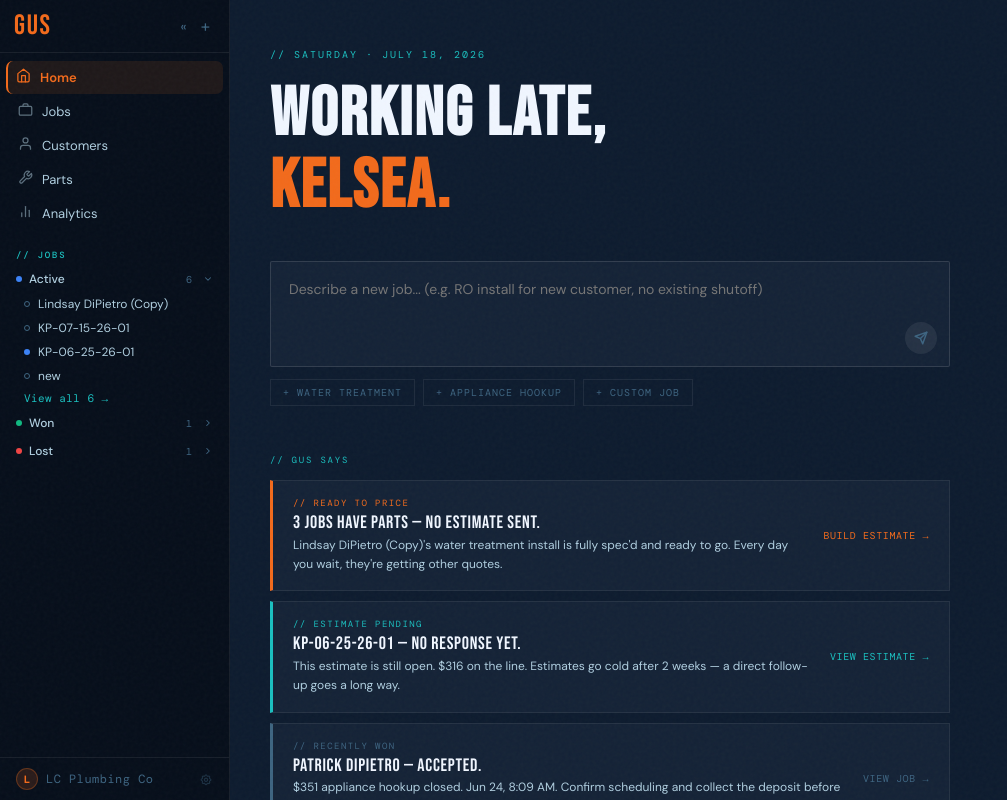
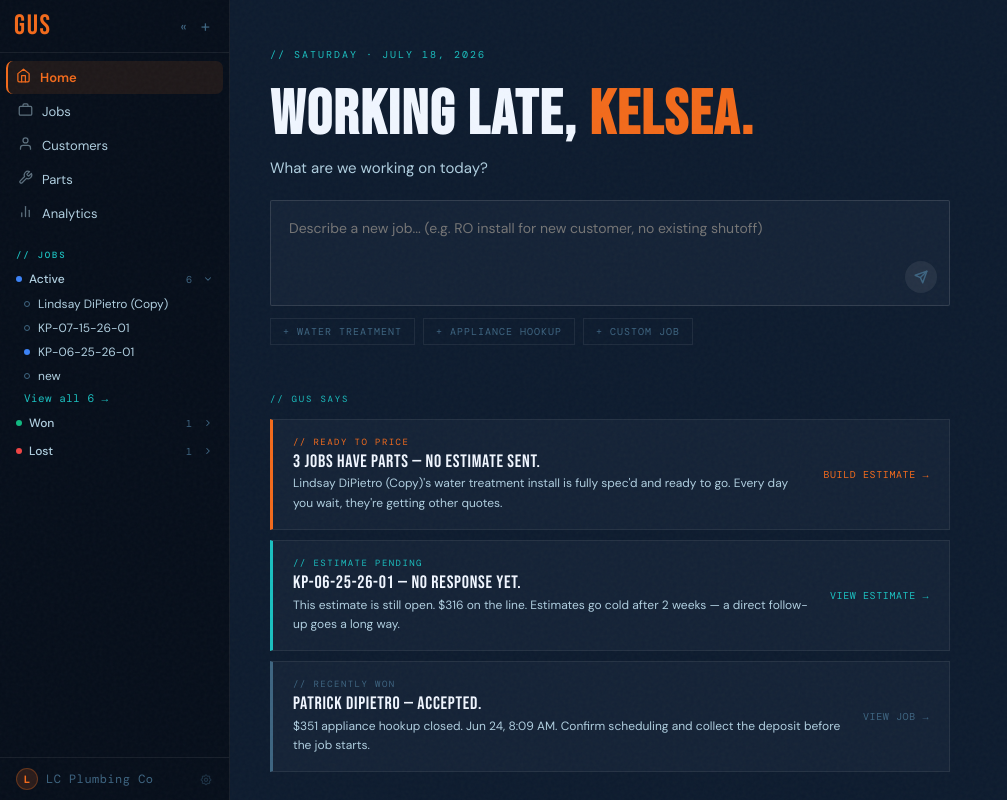
Before and after one commit to ldipietro19/gus-prototype, a Next.js app: page / in a window 1280 px wide. Shown: the whole page, without its empty margins (0-1007 px from the left). Built offline with nearby package versions, Linux system fonts and the light colour scheme.

Commit message:
home: one-line greeting + what are we working on

```diff
--- a/app/page.tsx
+++ b/app/page.tsx
@@ -180,32 +180,32 @@ export default function HomePage() {
         color: "var(--teal)",
         letterSpacing: "0.2em",
         textTransform: "uppercase",
-        marginBottom: "20px",
+        marginBottom: "24px",
       }}>
         // {dayName} · {dateStr}
       </p>
 
-      {/* Greeting */}
+      {/* Greeting — one line */}
       <h1 style={{
         fontFamily: "var(--font-bebas)",
-        fontSize: "clamp(40px, 5.5vw, 68px)",
+        fontSize: "clamp(38px, 5vw, 62px)",
         letterSpacing: "0.03em",
         lineHeight: 1,
-        color: "var(--text)",
-        marginBottom: "4px",
+        marginBottom: "10px",
       }}>
-        {greeting}
+        <span style={{ color: "var(--text)" }}>{greeting} </span>
+        <span style={{ color: "var(--orange)" }}>{mounted ? firstName : "Kelsea"}.</span>
       </h1>
-      <h1 style={{
-        fontFamily: "var(--font-bebas)",
-        fontSize: "clamp(40px, 5.5vw, 68px)",
-        letterSpacing: "0.03em",
-        lineHeight: 1,
-        color: "var(--orange)",
-        marginBottom: "40px",
+
+      {/* Sub-line */}
+      <p style={{
+        fontSize: "15px",
+        color: "var(--text-secondary)",
+        marginBottom: "20px",
+        lineHeight: 1.5,
       }}>
-        {mounted ? firstName : "KELSEA"}.
-      </h1>
+        What are we working on today?
+      </p>
 
       {/* New job input */}
       <div style={{
```
Also changed, not shown: 1 other file (tests, documents, lock files or other folders).
